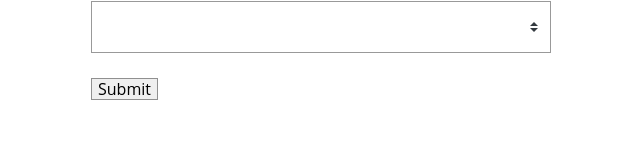
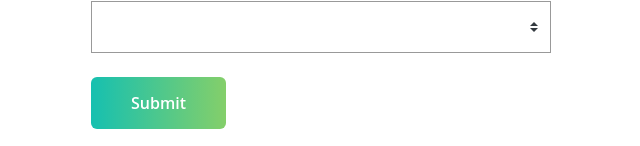
Before and after one commit to stephane303/vue_real, a Vue app: page /event/create in a window 1280 px wide. Shown: the part 684-830 px from the top of the page, without its empty margins (319-959 px from the left). Before the commit the page ends 805 px from the top, so only its background shows below. Built offline with nearby package versions, Linux system fonts and the light colour scheme.

Commit message:
added BaseButton

```diff
--- a/db.json
+++ b/db.json
@@ -54,28 +54,7 @@
       "date": "2019-02-02T23:27:00.000Z",
       "time": "1:00",
       "attendees": []
-    },
-    {
-      "id": 5621147,
-      "category": "housing",
-      "organizer": "Adam",
-      "title": "",
-      "description": "",
-      "location": "",
-      "date": "",
-      "time": "",
-      "attendees": []
-    },
-    {
-      "id": 357512,
-      "category": "sustainability",
-      "organizer": "Adam",
-      "title": "test",
-      "description": "",
-      "location": "",
-      "date": "",
-      "time": "",
-      "attendees": []
     }
+
   ]
 }
--- /dev/null
+++ b/src/components/BaseButton.vue
@@ -0,0 +1,83 @@
+<template>
+  <div>
+    <button v-on="$listeners" class="button" :class="classButton" v-bind="$attrs">
+      <slot/>
+    </button>
+  </div>
+</template>
+
+<script>
+export default {
+  inheritAttrs:false,
+  props:{
+    classButton: String
+  }
+}
+</script>
+
+<style scoped>
+.button {
+      display: inline-flex;
+      align-items: center;
+      justify-content: space-between;
+      height: 52px;
+      padding: 0 40px;
+      background: transparent;
+      border: none;
+      border-radius: 6px;
+      text-align: center;
+      font-weight: 600;
+      white-space: nowrap;
+      transition: all 0.2s linear;
+    }
+    .button:hover {
+      -webkit-transform: scale(1.02);
+      transform: scale(1.02);
+      box-shadow: 0 7px 17px 0 rgba(0, 0, 0, 0.2), 0 6px 20px 0 rgba(0, 0, 0, 0.19);
+    }
+    .button:active {
+      -webkit-transform: scale(1);
+      transform: scale(1);
+      box-shadow: none;
+    }
+    .button:focus {
+      outline: 0;
+    }
+    .button.-fill-gradient {
+      background: linear-gradient(to right, #16c0b0, #84cf6a);
+      color: #ffffff;
+    }
+    .button:disabled {
+      -webkit-transform: scale(1);
+      transform: scale(1);
+      box-shadow: none;
+      background: #eeeeee;
+    }
+    .button + .button {
+      margin-left: 1em;
+    }
+    .button.-fill-gray {
+      background: rgba(0, 0, 0, 0.5);
+      color: #ffffff;
+    }
+    .button.-size-small {
+      height: 32px;
+    }
+    .button.-icon-right {
+      text-align: left;
+      padding: 0 20px;
+    }
+    .button.-icon-right > .icon {
+      margin-left: 10px;
+    }
+    .button.-icon-left {
+      text-align: right;
+      padding: 0 20px;
+    }
+    .button.-icon-left > .icon {
+      margin-right: 10px;
+    }
+    .button.-icon-center {
+      padding: 0 20px;
+    }
+</style>
--- a/src/views/EventCreate.vue
+++ b/src/views/EventCreate.vue
@@ -14,8 +14,8 @@
         <datepicker v-model="event.date" placeholder="Select a date" />
       </div>
       <BaseSelect class="field" label="Select a time" :options="times"  v-model="event.time"/>
-      <input type="submit" class="button -fill-gradient" value="Submit" />
-    </form>
+      <BaseButton type="submit" classButton="-fill-gradient">Submit</BaseButton>
+     </form>
   </div>
 </template>
 
@@ -56,7 +56,7 @@
           const id = Math.floor(Math.random()* 10000000)
           return {
             id: id,
-            category: 'food',
+            category: '',
             organizer: user.name,
             title: '',
             description: '',
```
